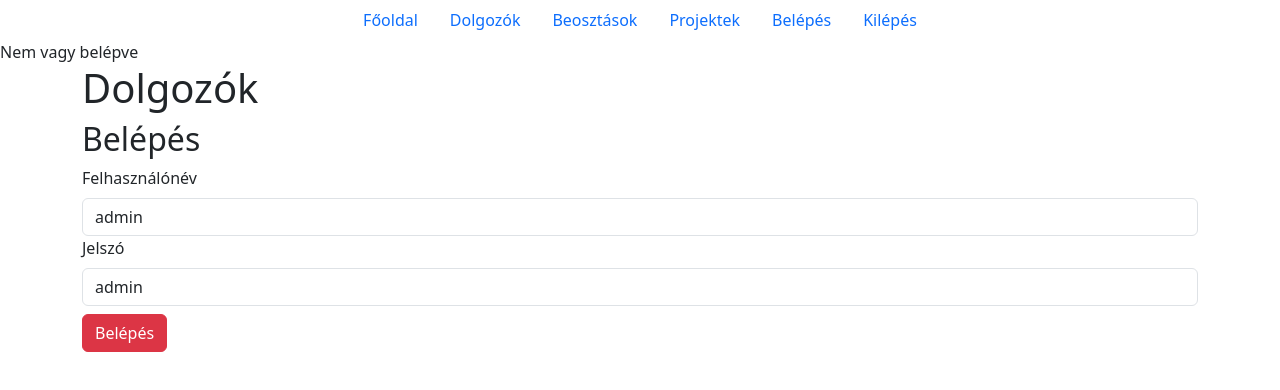
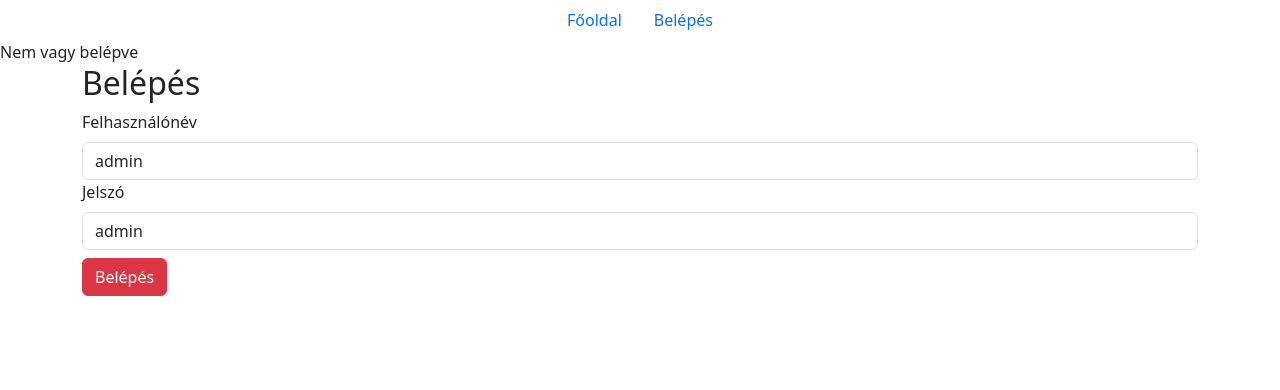
Before and after one commit to Ak0s445/humer, an Angular app: page /login in a window 1280 px wide. Shown: the top 390 px of the page. Built offline with nearby package versions, Linux system fonts and the light colour scheme.

Commit message:
login modositasok

```diff
--- a/src/app/app.component.html
+++ b/src/app/app.component.html
@@ -1,9 +1,12 @@
 <ul class="nav justify-content-center">
+  <!-- Ez nyilvános lesz, még ha nem is lép be a felhasználó -->
   <li class="nav-item">
     <a class="nav-link" routerLink="/home">Főoldal</a>
   </li>
 
-  <li class="nav-item">
+  @if (isLoggedIn) {
+    <!-- ha be van lépve a felhasználó, csak akkor lássa ezeket az adatokat! -->
+      <li class="nav-item">
     <a class="nav-link" routerLink="/employee">Dolgozók</a>
   </li>
 
@@ -15,13 +18,21 @@
     <a class="nav-link" routerLink="/project">Projektek</a>
   </li>
 
-  <li class="nav-item">
+  }
+
+  @if (!isLoggedIn) {
+     <li class="nav-item">
     <a class="nav-link" routerLink="/login">Belépés</a>
   </li>
+  }
 
-  <li class="nav-item">
+
+
+  @if(isLoggedIn){
+      <li class="nav-item">
     <a class="nav-link" routerLink="/logout">Kilépés</a>
   </li>
+  }
 </ul>
 
 
@@ -37,7 +48,7 @@
 
 
 <div class="container">
-  <h1>Dolgozók</h1>
+  <!-- Ez is a főoldalon fog megjelenni -->
 
   <router-outlet />
 </div>
```
